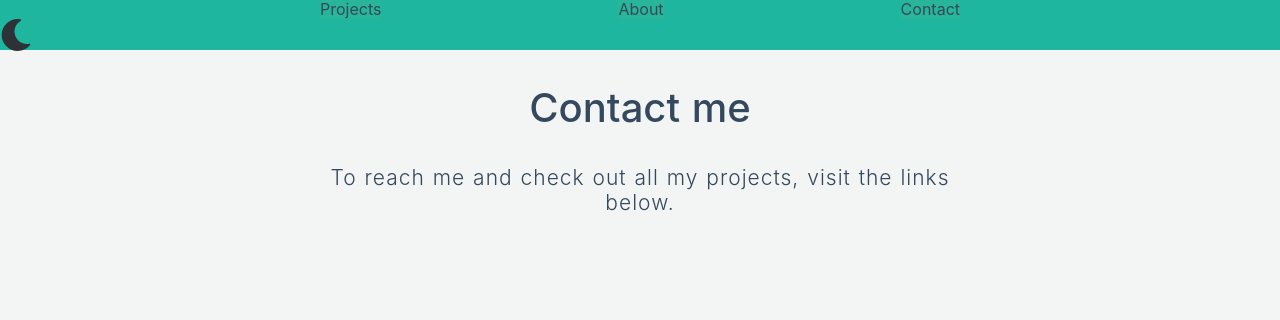
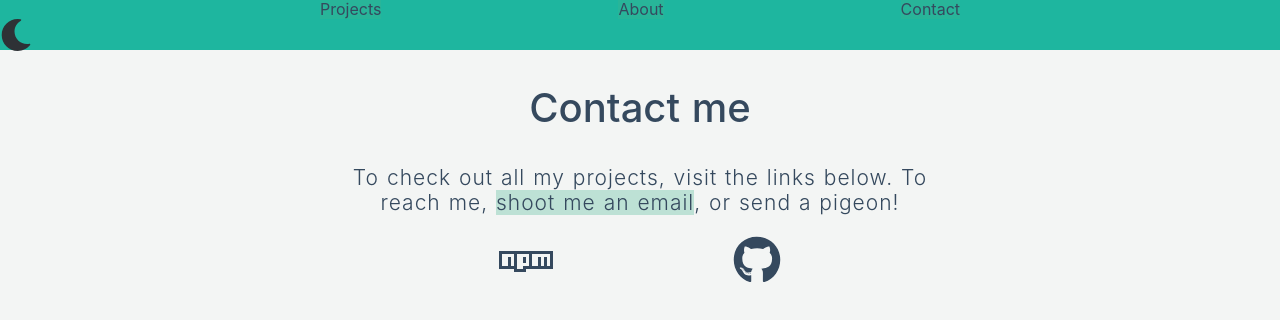
Before and after one commit to teotsi/teotsi.github.io, a Nuxt app: page /contact in a window 1280 px wide. Shown: the top 320 px of the page. Built offline with nearby package versions, Linux system fonts and the light colour scheme.

Commit message:
badges finished for now add editable logo

```diff
--- /dev/null
+++ b/components/Logo/Logo.vue
@@ -0,0 +1,21 @@
+<template>
+  <h1 class="title">{{headerText}}</h1>
+</template>
+
+<script>
+    export default {
+        name: "Logo",
+      props:{
+          text:String
+      },
+      data(){
+          return{
+            headerText : this.text
+          }
+      }
+    }
+</script>
+
+<style scoped>
+
+</style>
--- /dev/null
+++ b/components/SocialBadge/SocialBadge.vue
@@ -0,0 +1,27 @@
+<template>
+    <a :href="url" class="social-badge-container" target="_blank">
+      <font-awesome-icon class="icon" :icon="['fab',name]" size="3x"/>
+    </a>
+</template>
+
+<script>
+    export default {
+        name: "SocialBadge",
+        props:{
+          name:{
+            type:String,
+            required:true
+          },
+          url:{
+            type:String,
+            required:true
+          }
+        }
+    }
+</script>
+
+<style scoped>
+  .social-badge-container{
+    background-color: initial;
+  }
+</style>
--- a/pages/contact/index.vue
+++ b/pages/contact/index.vue
@@ -1,13 +1,20 @@
 <template>
   <div class="contact-container">
     <h2>Contact me</h2>
-    <p class="subtitle">To reach me and check out all my projects, visit the links below.</p>
+    <p class="subtitle">To check out all my projects, visit the links below.
+      To reach me, <a href="mailto:teotsi@gmail.com">shoot me an email</a>, or send a pigeon!</p>
+    <div class="social-container">
+      <social-badge name="npm" url="https://www.npmjs.com/~teotsi"/>
+      <social-badge name="github" url="https://www.github.com/teotsi"/>
+    </div>
   </div>
 </template>
 
 <script>
+    import SocialBadge from "../../components/SocialBadge/SocialBadge";
     export default {
-        name: "index"
+        name: "index",
+      components: {SocialBadge}
     }
 </script>
 
@@ -15,4 +22,8 @@
   .contact-container{
     grid-column: 2/3;
   }
+  .social-container{
+    display: flex;
+    justify-content: space-evenly;
+  }
 </style>
--- a/pages/index.vue
+++ b/pages/index.vue
@@ -1,6 +1,6 @@
 <template>
   <div class="container">
-    <h1 class="title">Thodoris Tsigkanos</h1>
+    <logo text="Thodoris Tsigkanos"/>
     <p class="subtitle">Hi! I am a CS student
       <a class="aueb-link" href="https://www.aueb.gr" target="_blank">@AUEB,</a> a Full Stack Developer
       and overall CS enthusiast. I like making stuff too,
@@ -21,8 +21,9 @@
 <script lang="ts">
 
   import SkillCategory from "~/components/SkillCategory/SkillCategory.vue";
+  import Logo from "~/components/Logo/Logo.vue";
   export default {
-    components: {SkillCategory},
+    components: {Logo, SkillCategory},
     data() {
       console.log('👀');
       return {
```
